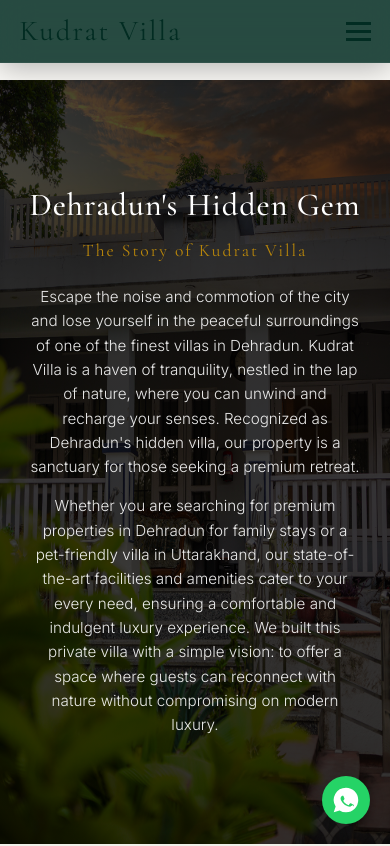
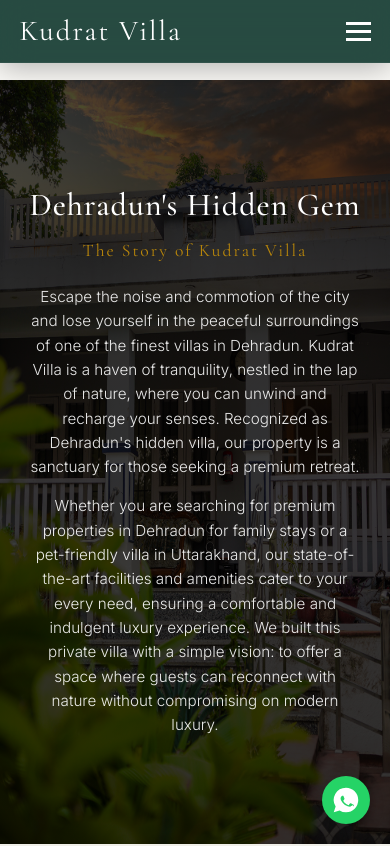
Before and after one commit to shivam240706/vann-villa, a React (Vite) app: page /about in a window 390 px wide. Shown: the top 846 px of the page. Built offline with nearby package versions, Linux system fonts and the light colour scheme.

Commit message:
fix: make logo and hamburger light on scrolled dark green header

```diff
--- a/src/components/Header.css
+++ b/src/components/Header.css
@@ -44,7 +44,7 @@
 }
 
 .header.scrolled .logo a {
-  color: var(--text-dark); /* Dark text on solid background */
+  color: var(--text-light); /* Keep text light on dark green background */
 }
 
 .nav-links {
@@ -173,7 +173,7 @@
 }
 
 .header.scrolled .hamburger .bar {
-  background-color: var(--text-dark); /* Dark lines on solid background */
+  background-color: var(--text-light); /* Keep lines light on dark background */
 }
 
 @media (max-width: 768px) {
```
